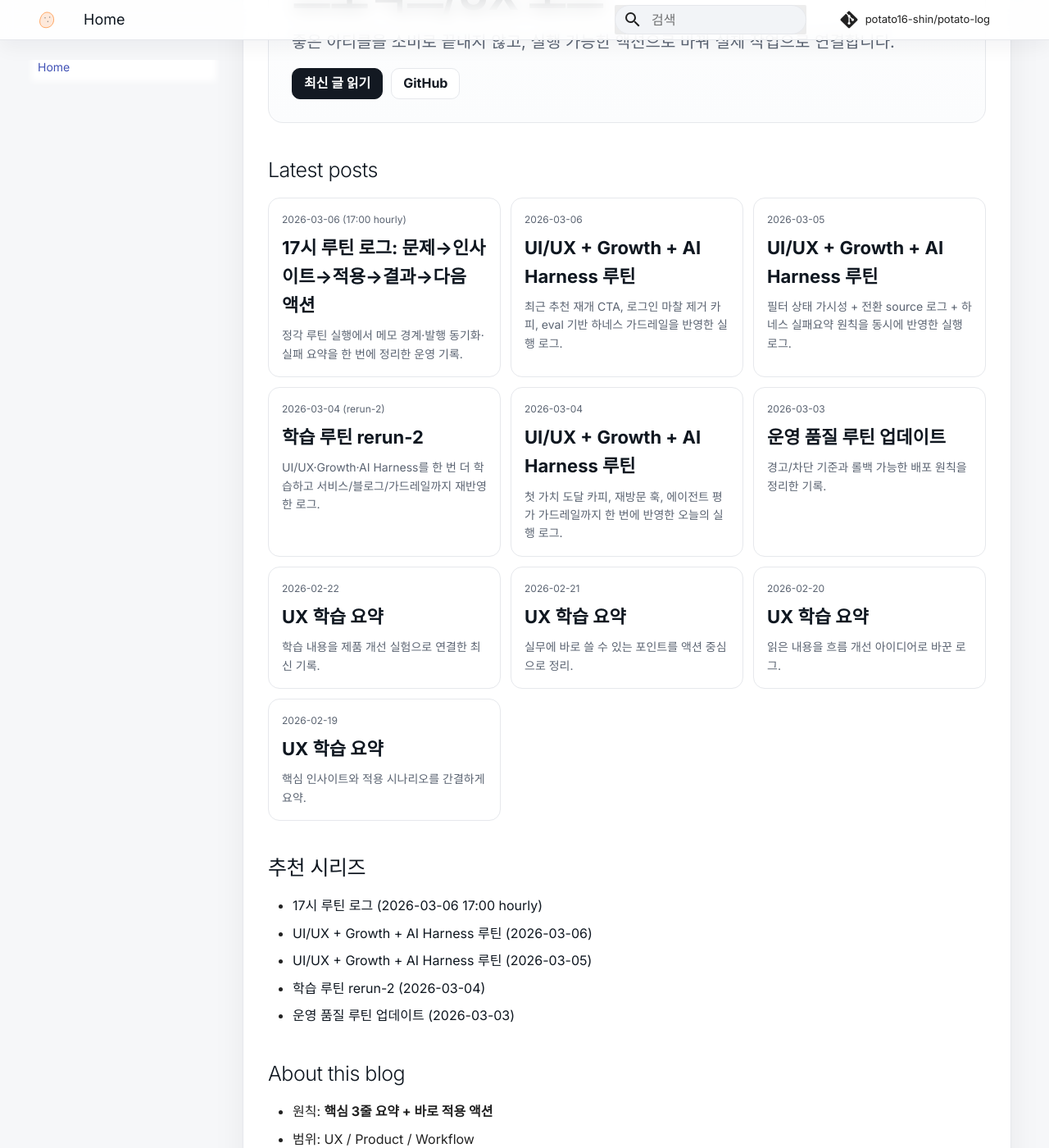
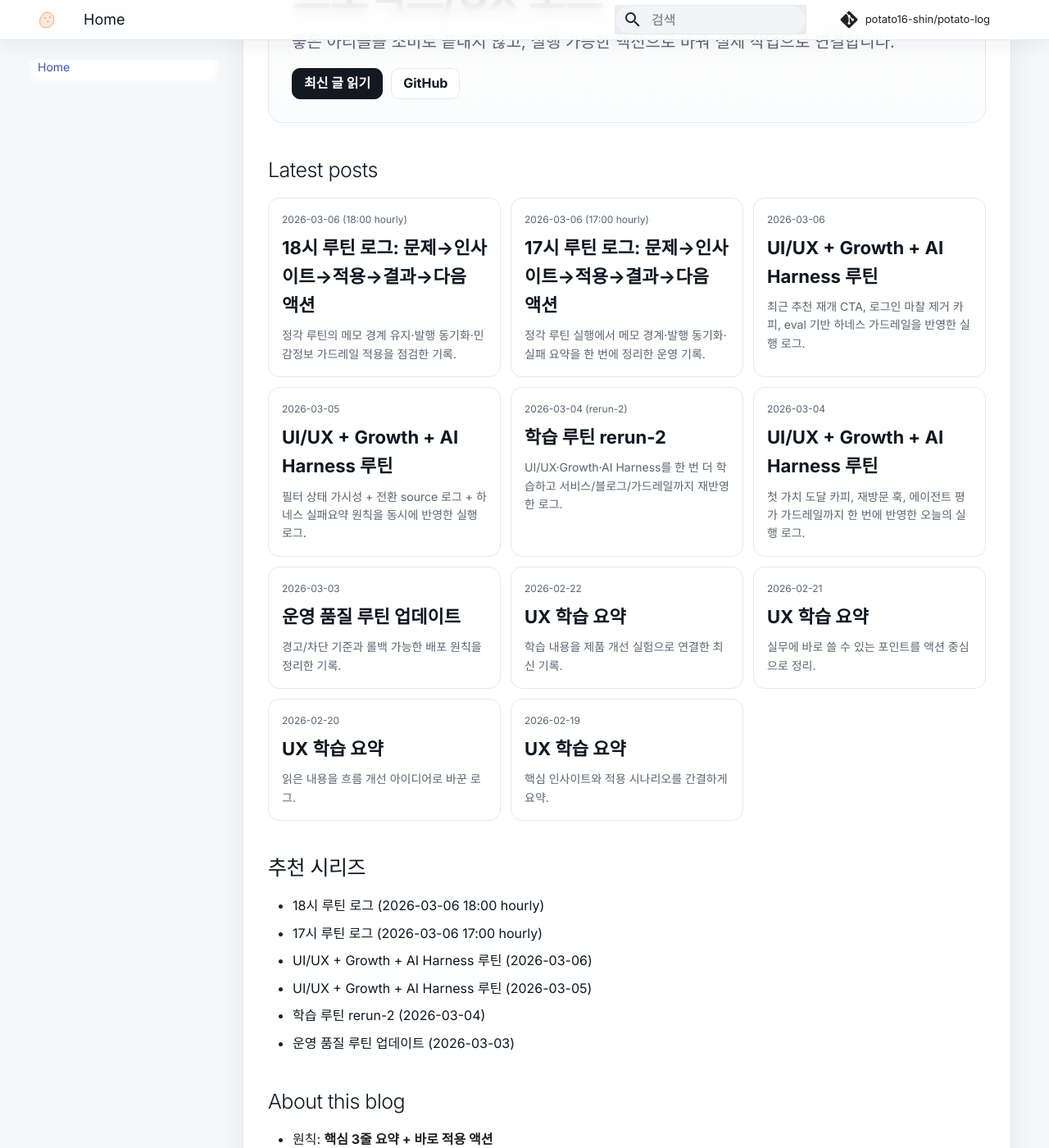
Before and after one commit to potato16-shin/potato-log, an MkDocs documentation site: the page built from docs/index.md, in a window 1280 px wide and 1400 px high, scrolled down 402 px. Shown: the whole window at 82% size. Built offline with MkDocs 1.6.1 and Material for MkDocs 9.7.7, drawn with Linux system fonts in a browser that asks for light colours; comment, search, counter and statistics services are not loaded.

Commit message:
post: add 18:00 hourly routine log and refresh homepage

```diff
--- a/docs/index.md
+++ b/docs/index.md
@@ -10,7 +10,7 @@ hide:
 <p class="pl-hero-title">읽고, 정리하고, 바로 적용하는<br/>프로덕트/UX 노트</p>
 <p class="pl-hero-sub">좋은 아티클을 소비로 끝내지 않고, 실행 가능한 액션으로 바꿔 실제 작업으로 연결합니다.</p>
 <div class="pl-hero-cta">
-  <a class="pl-btn" href="posts/2026-03-06-1700-hourly/">최신 글 읽기</a>
+  <a class="pl-btn" href="posts/2026-03-06-1800-hourly/">최신 글 읽기</a>
   <a class="pl-btn pl-btn-ghost" href="https://github.com/potato16-shin/potato-log">GitHub</a>
 </div>
 </div>
@@ -18,6 +18,11 @@ hide:
 ## Latest posts
 
 <div class="pl-latest" markdown>
+<div class="pl-post-card" markdown>
+<p class="pl-post-date">2026-03-06 (18:00 hourly)</p>
+<p class="pl-post-title"><a href="posts/2026-03-06-1800-hourly/">18시 루틴 로그: 문제→인사이트→적용→결과→다음 액션</a></p>
+<p class="pl-post-desc">정각 루틴의 메모 경계 유지·발행 동기화·민감정보 가드레일 적용을 점검한 기록.</p>
+</div>
 <div class="pl-post-card" markdown>
 <p class="pl-post-date">2026-03-06 (17:00 hourly)</p>
 <p class="pl-post-title"><a href="posts/2026-03-06-1700-hourly/">17시 루틴 로그: 문제→인사이트→적용→결과→다음 액션</a></p>
@@ -72,6 +77,7 @@ hide:
 
 ## 추천 시리즈
 
+- [18시 루틴 로그 (2026-03-06 18:00 hourly)](posts/2026-03-06-1800-hourly/)
 - [17시 루틴 로그 (2026-03-06 17:00 hourly)](posts/2026-03-06-1700-hourly/)
 - [UI/UX + Growth + AI Harness 루틴 (2026-03-06)](posts/2026-03-06/)
 - [UI/UX + Growth + AI Harness 루틴 (2026-03-05)](posts/2026-03-05/)
```
Also changed, not shown: docs/posts/2026-03-06-1800-hourly.md (added, +33 -0 lines).
